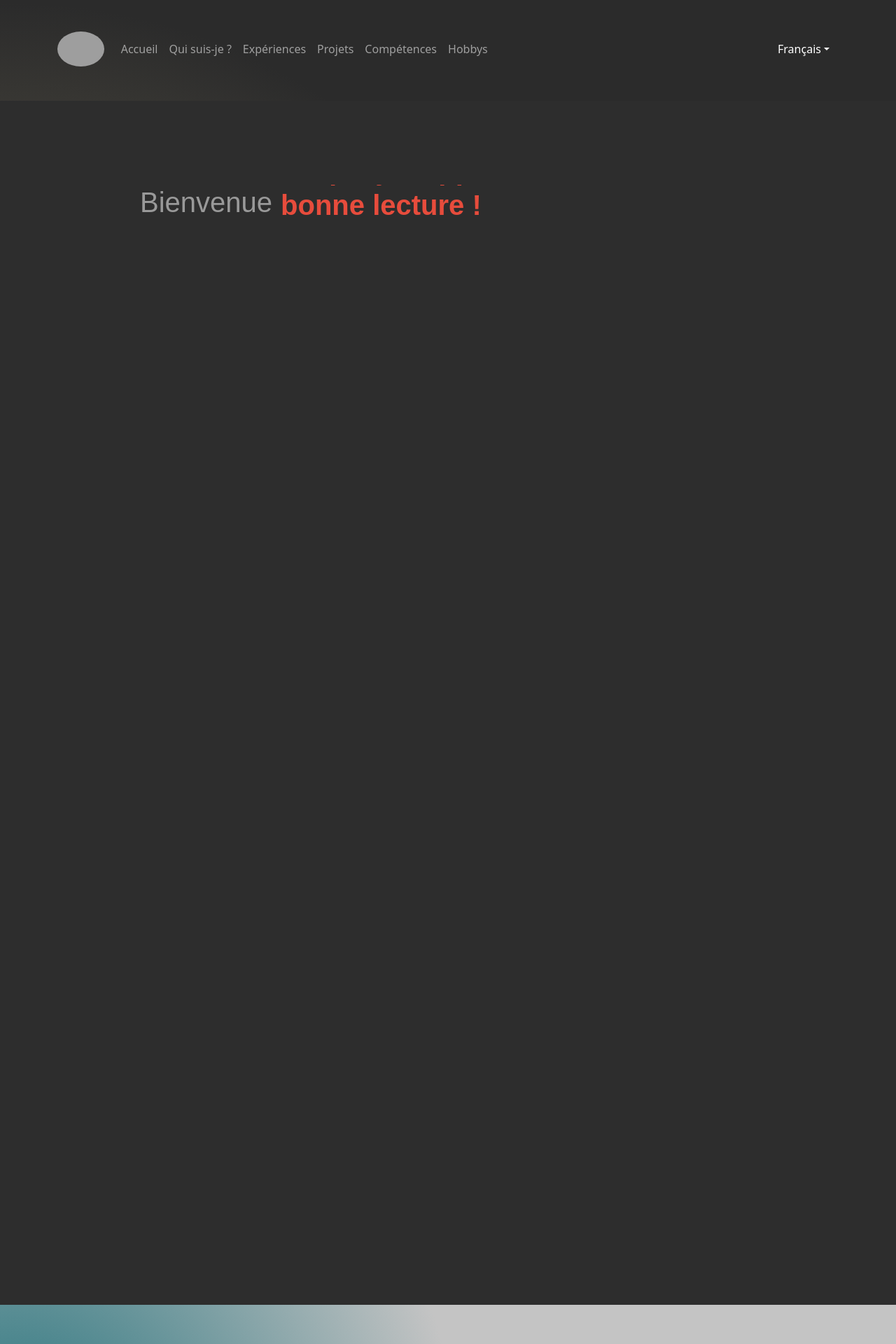
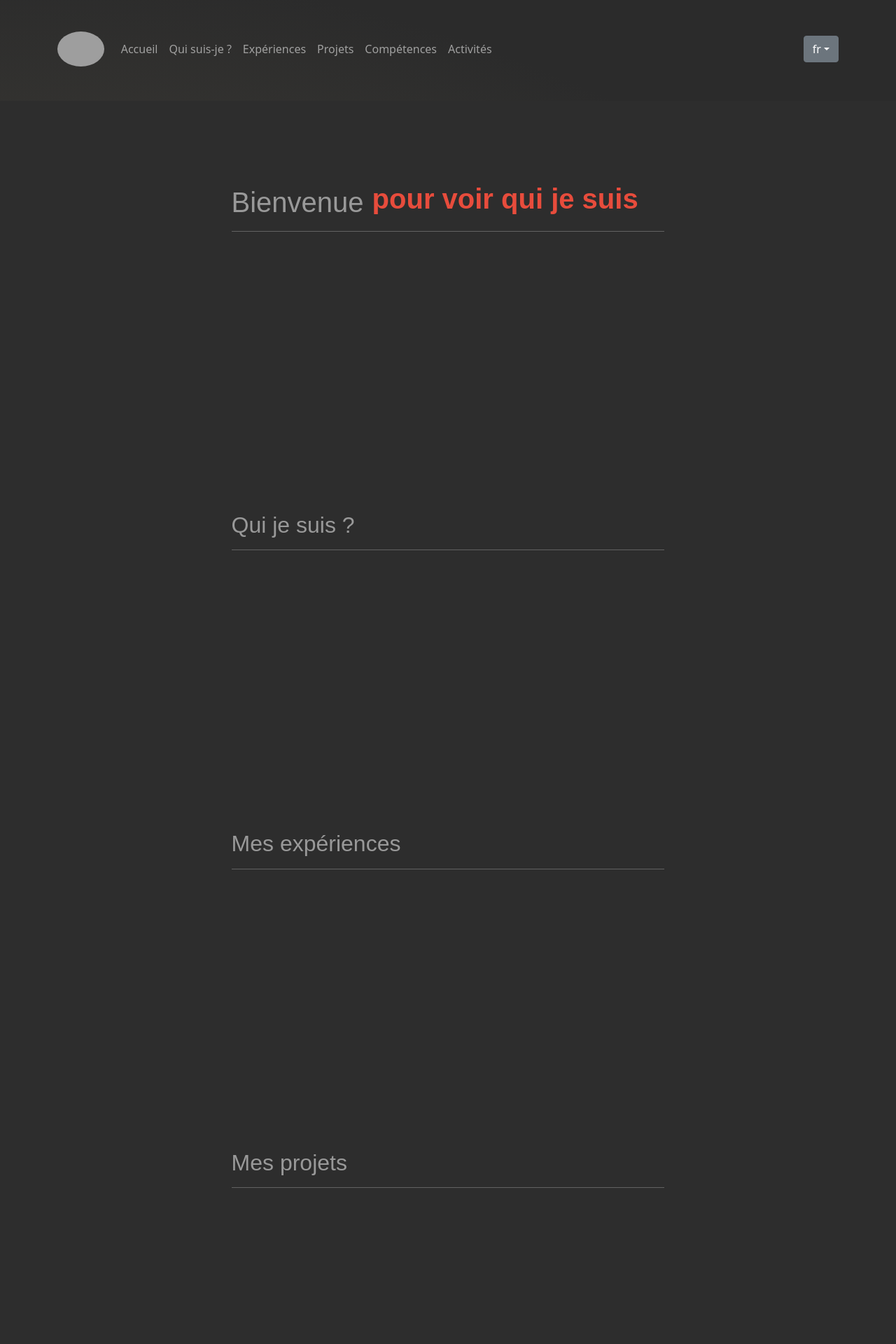
Before and after one commit to Austin-William/Curriculum-vitae, a React (Create React App) app: page / in a window 1280 px wide. Shown: the top 1920 px of the page at 70% size. Built offline with nearby package versions, Linux system fonts and the light colour scheme; grey boxes are pictures that could not be loaded.

Commit message:
[FIX] switch language
[ADD] all titles for subjects
[FIX] size of cv container

```diff
--- a/src/App.js
+++ b/src/App.js
@@ -1,5 +1,4 @@
 import React from 'react';
-import Footer from './components/Footer';
 import Header from './components/Header';
 import Home from './pages/Home';
 
@@ -8,7 +7,6 @@ function App() {
         <div className="App">
             <Header />
             <Home />
-            <Footer />
         </div>
     );
 }
--- a/src/components/Header.js
+++ b/src/components/Header.js
@@ -1,5 +1,5 @@
 import React from "react";
-import { Nav, Navbar, Container, Dropdown } from "react-bootstrap";
+import { Nav, Navbar, Container, Dropdown, DropdownButton } from "react-bootstrap";
 import { useTranslation } from "react-i18next";
 import Language from "../i18n/Language.ts";
 import "../styles/Header.css";
@@ -8,15 +8,22 @@ function Header() {
 
     const { t } = useTranslation();
     const { i18n } = useTranslation();
-    const [lang, setLang] = React.useState(Language.FR);
+    const [lang, setLang] = React.useState(i18n.language);
 
-    function changeLanguage() {
-        if (lang === Language.FR) {
-            setLang(Language.EN);
-            i18n.changeLanguage(Language.EN);
-        } else {
-            setLang(Language.FR);
-            i18n.changeLanguage(Language.FR);
+    function changeLanguage(event) {
+        switch (event) {
+            case "fr":
+                i18n.changeLanguage("fr");
+                setLang(Language.FR);
+                break;
+            case "en":
+                i18n.changeLanguage("en");
+                setLang(Language.EN);
+                break;
+            default:
+                i18n.changeLanguage("fr");
+                setLang(Language.FR);
+                break;
         }
     };
 
@@ -51,18 +58,23 @@ function Header() {
                                 <Nav.Link href="#competences">
                                     {t("header.competences")}
                                 </Nav.Link>
-                                <Nav.Link href="#hobbys">
+                                <Nav.Link href="#hobbies">
                                     {t("header.hobbys")}
                                 </Nav.Link>
                             </Nav>
                             <Dropdown>
-                                <Dropdown.Toggle className="text-white" variant="button" id="dropdown-lang">
-                                    {t("name")}
-                                </Dropdown.Toggle>
-                                <Dropdown.Menu className="text-white">
-                                    <Dropdown.Item onClick={changeLanguage}>FR</Dropdown.Item>
-                                    <Dropdown.Item onClick={changeLanguage}>EN</Dropdown.Item>
-                                </Dropdown.Menu>
+                                <DropdownButton
+                                    id="dropdown-basic-button"
+                                    title={lang}
+                                    variant="secondary"
+                                >
+                                    <Dropdown.Item onClick={() => changeLanguage("fr")}>
+                                        {Language.FR}
+                                    </Dropdown.Item>
+                                    <Dropdown.Item onClick={() => changeLanguage("en")}>
+                                        {Language.EN}
+                                    </Dropdown.Item>
+                                </DropdownButton>
                             </Dropdown>
                         </Navbar.Collapse>
                     </Container>
--- a/src/i18n/json/en.json
+++ b/src/i18n/json/en.json
@@ -11,8 +11,16 @@
         "experiences": "Experiences",
         "projects": "Projects",
         "competences": "Competences",
-        "hobbys": "Hobbys",
+        "hobbys": "Hobbies",
         "language": "Language"
+    },
+    "cv": {
+        "welcome": "Welcome",
+        "welcome-1": "in my online CV",
+        "welcome-2": "to see who I am",
+        "welcome-3": "what I did",
+        "welcome-4": "what I learned",
+        "welcome-5": "good reading !"
     },
     "footer": {
         "title": "Do you want to know more about me ?",
--- a/src/i18n/json/fr.json
+++ b/src/i18n/json/fr.json
@@ -12,8 +12,16 @@
         "experiences": "Expériences",
         "projects": "Projets",
         "competences": "Compétences",
-        "hobbys": "Hobbys",
+        "hobbys": "Activités",
         "language": "Langage"
+    },
+    "cv": {
+        "welcome": "Bienvenue",
+        "welcome-1": "dans mon CV en ligne",
+        "welcome-2": "pour voir qui je suis",
+        "welcome-3": "ce que j'ai fais",
+        "welcome-4": "ce que j'ai appris",
+        "welcome-5": "bonne lecture !"
     },
     "footer": {
         "title": "Vous voulez en savoir plus sur moi ?",
--- a/src/pages/Cv.js
+++ b/src/pages/Cv.js
@@ -1,22 +1,57 @@
 import React from "react";
+import { useTranslation } from "react-i18next";
 import "../styles/Cv.css";
 
 function Cv() {
+
+    const { t } = useTranslation();
+
     return (
         <div className="Cv" id="home">
             <div className="Cv-container">
                 <div className="Cv-title">
-                    <p>Bienvenue</p>
+                    <p>{t("cv.welcome")}</p>
                     <b>
                         <div class="Cv-animated-text">
-                            dans mon CV en ligne<br />
-                            pour voir qui je suis<br />
-                            ce que j'ai fais<br />
-                            ce que j'ai appris<br />
-                            bonne lecture !
+                            {t("cv.welcome-1")}<br />
+                            {t("cv.welcome-2")}<br />
+                            {t("cv.welcome-3")}<br />
+                            {t("cv.welcome-4")}<br />
+                            {t("cv.welcome-5")}
                         </div>
                     </b>
                 </div>
+                <hr />
+                <div className="Cv-me" id="me">
+                    <h2>
+                        Qui je suis ?
+                    </h2>
+                </div>
+                <hr />
+                <div className="Cv-competences" id="experiences">
+                    <h2>
+                        Mes expériences
+                    </h2>
+                </div>
+                <hr />
+                <div className="Cv-projects" id="projects">
+                    <h2>
+                        Mes projets
+                    </h2>
+                </div>
+                <hr />
+                <div className="Cv-competences" id="competences">
+                    <h2>
+                        Mes compétences
+                    </h2>
+                </div>
+                <hr />
+                <div className="Cv-hobbies" id="hobbies">
+                    <h2>
+                        Mes hobbies
+                    </h2>
+                </div>
+                <hr />
             </div>
         </div>
     );
--- a/src/pages/Home.js
+++ b/src/pages/Home.js
@@ -1,6 +1,7 @@
 import React from 'react';
 import Cv from './Cv';
 import "../styles/Home.css";
+import Footer from '../components/Footer';
 
 function Home() {
     return (
@@ -8,6 +9,7 @@ function Home() {
             <div className="Home-container">
                 <Cv />
             </div>
+            <Footer />
         </div>
     );
 }
--- a/src/styles/Cv.css
+++ b/src/styles/Cv.css
@@ -3,6 +3,9 @@
     width: 100%;
     height: 85%;
     margin-top: 9em;
+    display: flex;
+    flex-direction: column;
+    align-items: center;
 }
 
 .Cv {
@@ -88,3 +91,28 @@
     60% { top: -150px; }
     80% { top: -200px; }
 }
+
+hr {
+    color: white;
+    width: 100%;
+}
+
+.Cv-me {
+    margin-top: 10em;
+}
+
+.Cv-experiences {
+    margin-top: 10em;
+}
+
+.Cv-projects {
+    margin-top: 10em;
+}
+
+.Cv-competences {
+    margin-top: 10em;
+}
+
+.Cv-hobbies {
+    margin-top: 10em;
+}
--- a/src/styles/Header.css
+++ b/src/styles/Header.css
@@ -4,11 +4,6 @@
     margin-top: 2em;
     margin-bottom: 2em;
     top: 0;
-    /* background-color:-moz-radial-gradient(circle at 1% 50%, rgb(32, 112, 122) 0%, rgb(196, 196, 196) 50%);
-    background-color:-webkit-radial-gradient(circle at 1% 50%, rgba(32, 112, 122) 0%, rgba(196, 196, 196) 50%);
-    background-color:-o-radial-gradient(circle at 1% 50%, rgba(32, 112, 122) 0%, rgba(196, 196, 196) 50%);
-    background-color:-ms-radial-gradient(circle at 1% 50%, rgba(32, 112, 122) 0%, rgba(196, 196, 196) 50%);
-    background-color:radial-gradient(circle at 1% 50%, rgba(32, 112, 122) 0%, rgba(196, 196, 196) 50%); */
 }
 
 .Header-container {
--- a/src/styles/Home.css
+++ b/src/styles/Home.css
@@ -1,18 +1,18 @@
 .Home {
-    height: 2080px;
-    background:-moz-radial-gradient(circle at 1% 50%, rgb(117, 110, 89) 0%, rgb(43, 43, 43) 50%);
-    background:-webkit-radial-gradient(circle at 1% 50%, rgb(117, 110, 89) 0%, rgba(43, 43, 43) 50%);
-    background:-o-radial-gradient(circle at 1% 50%, rgba(117, 110, 89) 0%, rgba(43, 43, 43) 50%);
-    background:-ms-radial-gradient(circle at 1% 50%, rgba(117, 110, 89) 0%, rgb(43, 43, 43) 50%);
-    background:radial-gradient(circle at 1% 50%, rgb(117, 110, 89) 0%, rgba(43, 43, 43) 50%);
+    margin-top: -30em;
+    background:-moz-radial-gradient(circle at 1% 50%, rgb(117, 110, 89) 0%, rgb(43, 43, 43) 80%);
+    background:-webkit-radial-gradient(circle at 1% 50%, rgb(117, 110, 89) 0%, rgba(43, 43, 43) 80%);
+    background:-o-radial-gradient(circle at 1% 50%, rgba(117, 110, 89) 0%, rgba(43, 43, 43) 80%);
+    background:-ms-radial-gradient(circle at 1% 50%, rgba(117, 110, 89) 0%, rgb(43, 43, 43) 80%);
+    background:radial-gradient(circle at 1% 50%, rgb(117, 110, 89) 0%, rgba(43, 43, 43) 80%);
 }
 
 .Home-container {
     width: 100%;
     height: 100%;
     display: flex;
-    margin-top: -30em;
+
+    margin-bottom: 60em;
     flex-direction: column;
-    justify-content: center;
     align-items: center;
 }
```
